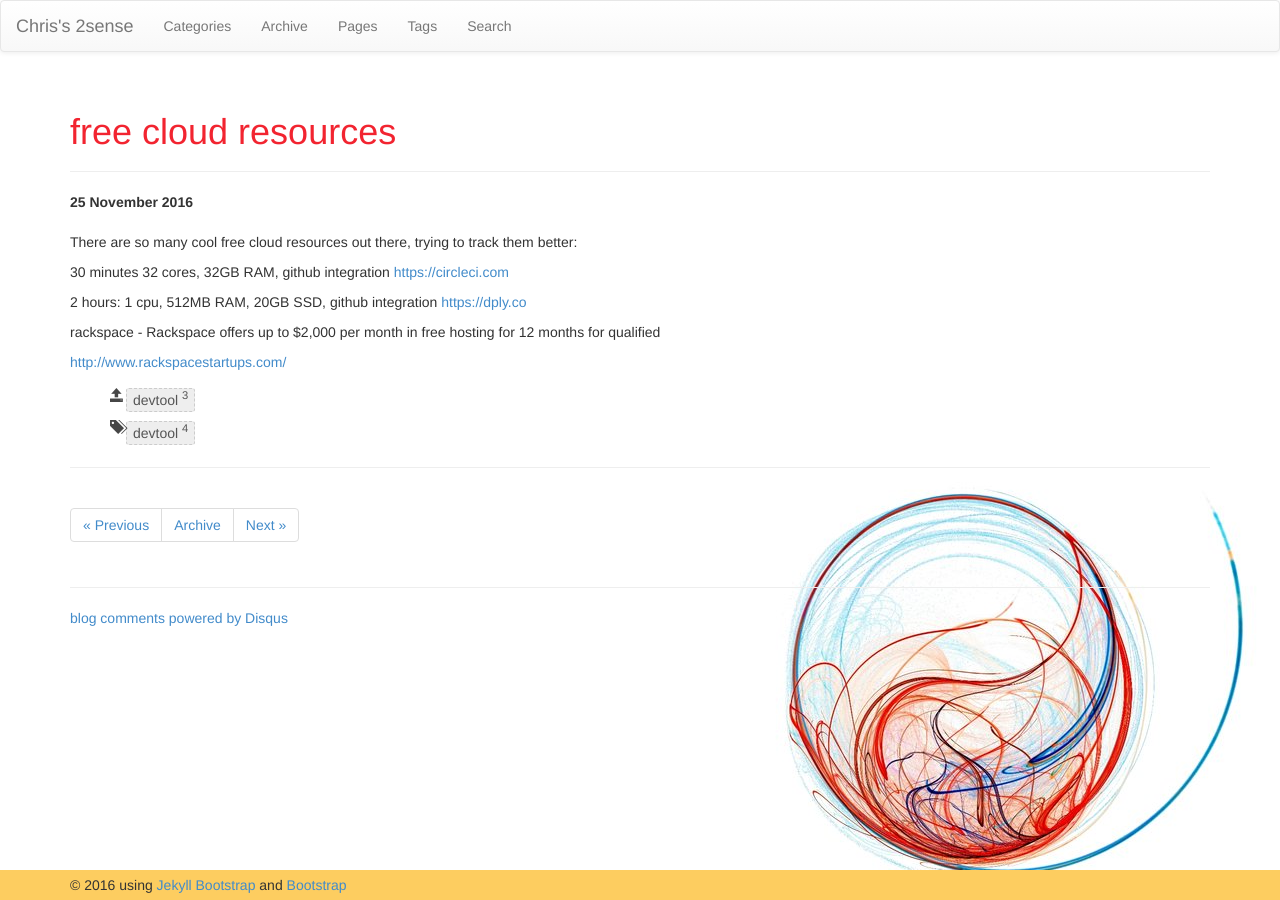
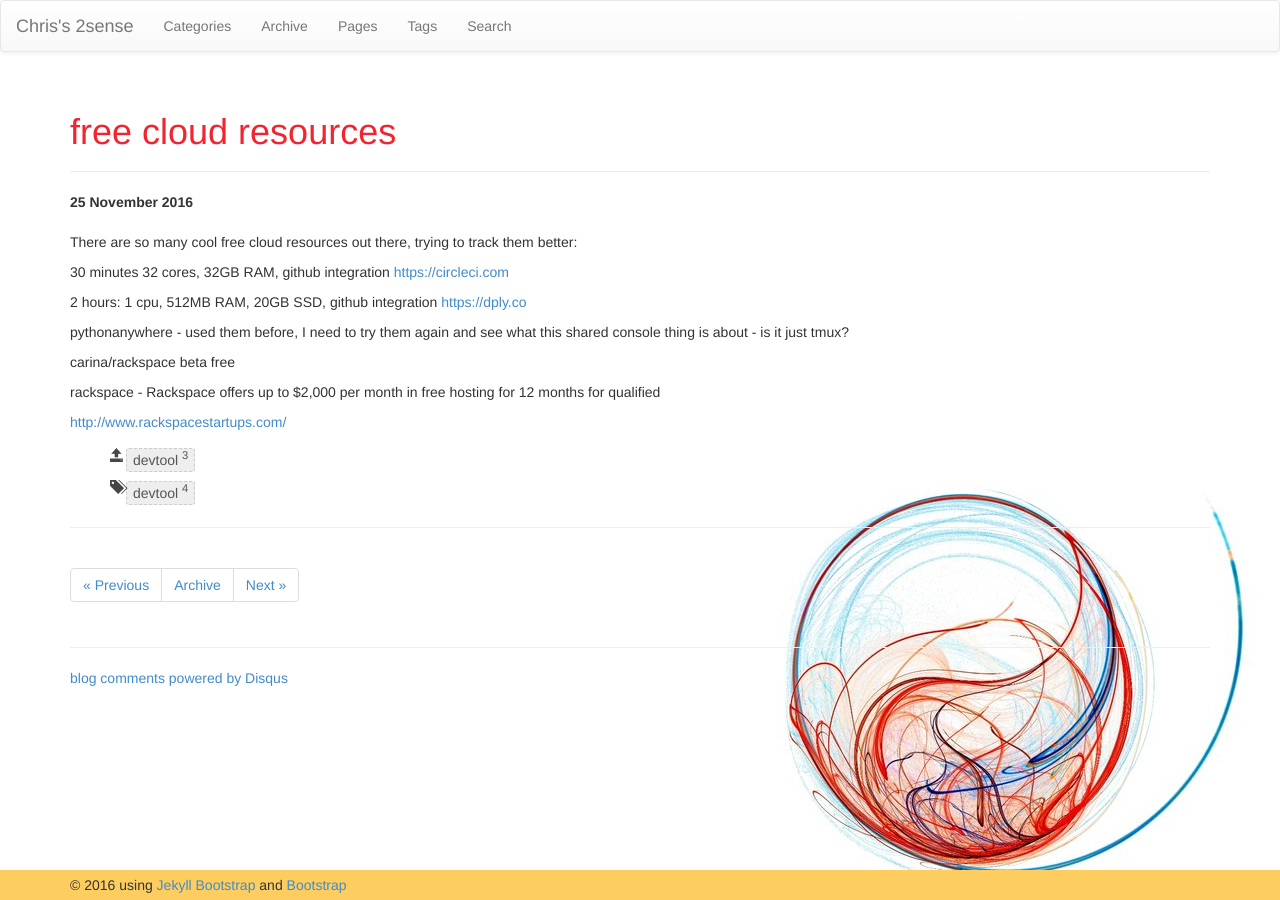
Before and after one commit to faizanvahevaria/chrisamow.github.io, a Jekyll site: the page built from _posts/2016-11-25-free-cloud-resources.md, in a window 1280 px wide. Built offline with Jekyll 4.4.1, drawn with Linux system fonts in a browser that asks for light colours; nearby versions of some CDN libraries; comment, search, counter and statistics services are not loaded.

Commit message:
blog content

```diff
--- a/_posts/2016-11-25-free-cloud-resources.md
+++ b/_posts/2016-11-25-free-cloud-resources.md
@@ -15,6 +15,10 @@ There are so many cool free cloud resources out there, trying to track them bett
 2 hours: 1 cpu, 512MB RAM, 20GB SSD, github integration
 <https://dply.co>
 
+pythonanywhere - used them before, I need to try them again and see what this shared console thing is about - is it just tmux?
+
+carina/rackspace beta free
+
 
 rackspace - Rackspace offers up to $2,000 per month in free hosting for 12 months for qualified
 
```
